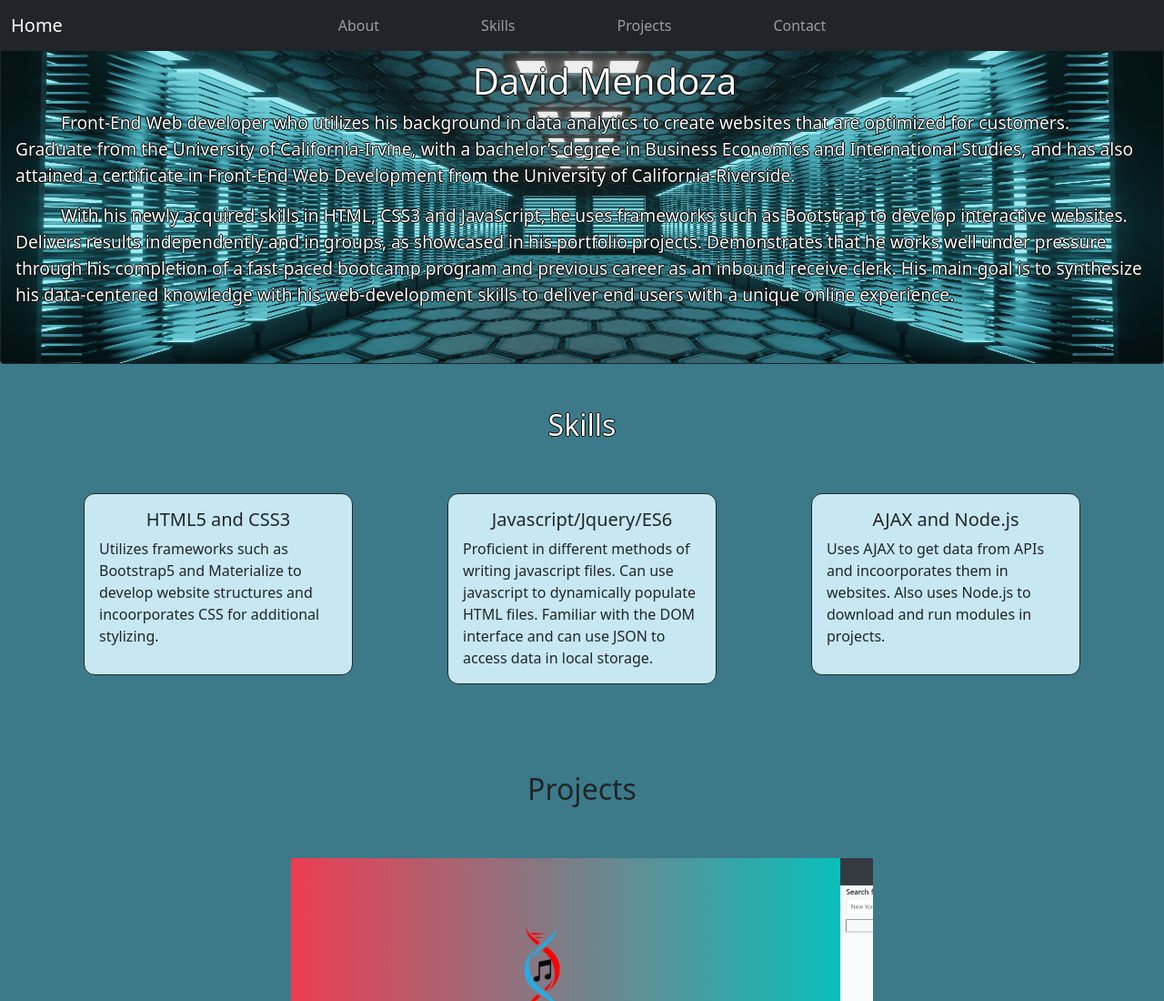
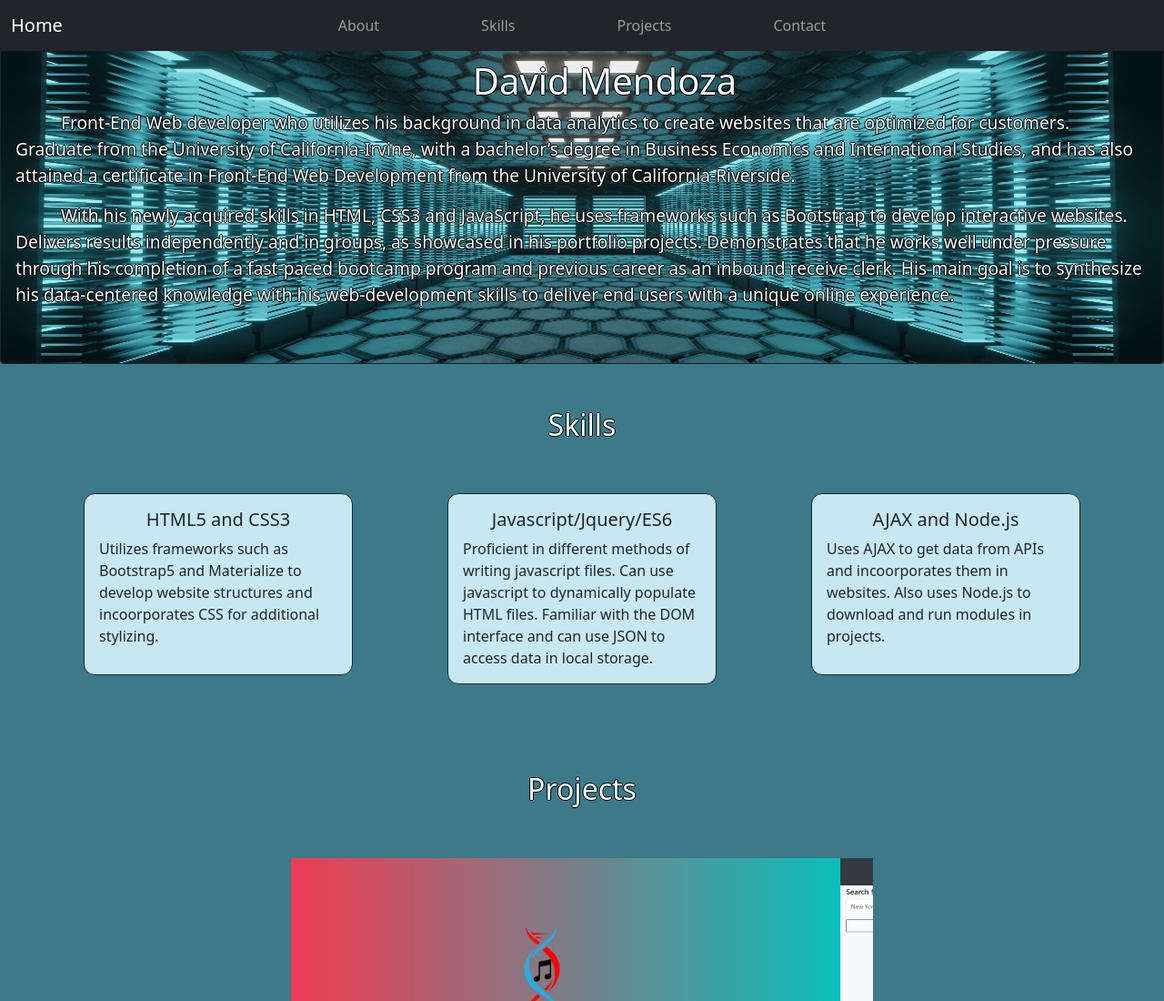
Before and after one commit to DVMEND/Bootstrap-Portfolio, a plain HTML site: page index.html in a window 1280 px wide. Shown: the top 1100 px of the page at 91% size. Drawn offline with nearby package versions, Linux system fonts and the light colour scheme.

Commit message:
Made minor change to the naming of an ID in css to match name in HTML

```diff
--- a/CSS/style.css
+++ b/CSS/style.css
@@ -69,7 +69,7 @@ width:100%;
 
 }
 
-#skillsTitle, #workTitle{
+#skillsTitle, #projectTitle{
     color:white;
     text-shadow: 1px 0 0 #000, 0 -1px 0 #000, 0 1px 0 #000, -1px 0 0 #000;
 }
```
